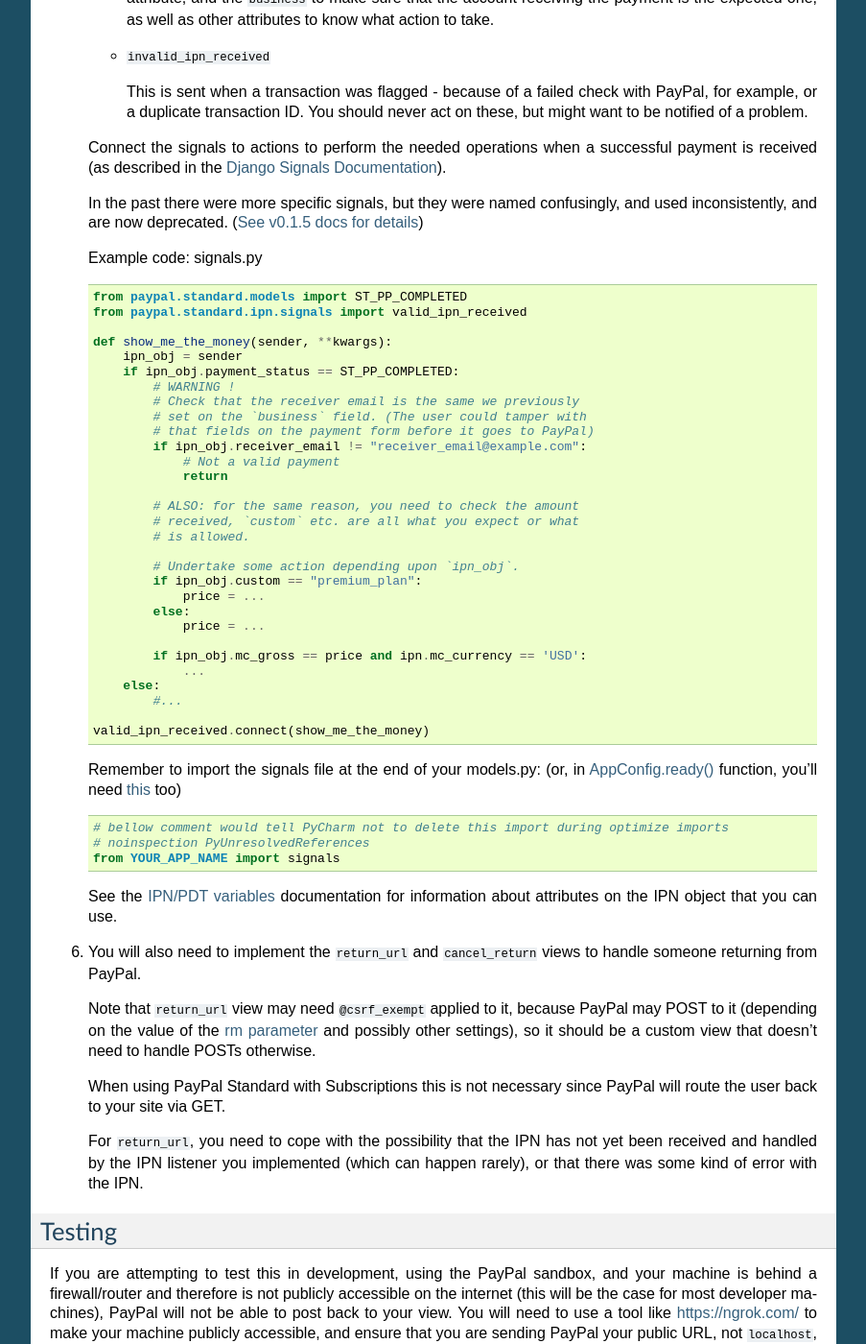
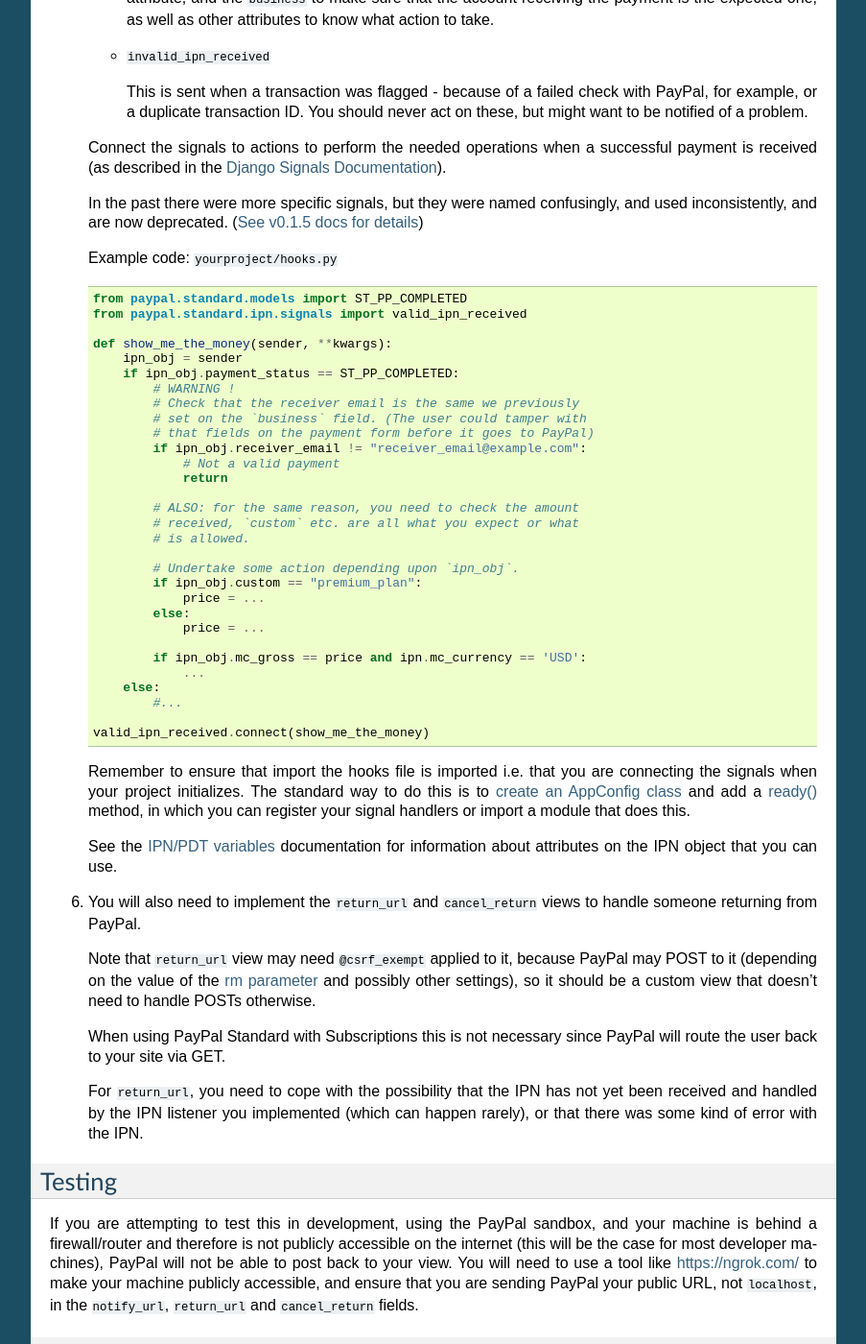
Before and after one commit to spookylukey/django-paypal, a Sphinx documentation site: the page built from docs/standard/ipn.rst, in a window 1280 px wide and 1400 px high, scrolled down 1676 px. Shown: the whole window at 96% size, without its empty margins (198-1101 px from the left). Built offline with Sphinx 7.4.7, drawn with Linux system fonts in a browser that asks for light colours.

Commit message:
Improved docs about signal registering a bit.

```diff
--- a/docs/standard/ipn.rst
+++ b/docs/standard/ipn.rst
@@ -131,7 +131,7 @@ Using PayPal Standard IPN
    <http://django-paypal.readthedocs.org/en/v0.1.5/standard/ipn.html>`_)
 
 
-   Example code: signals.py
+   Example code: ``yourproject/hooks.py``
 
    .. code-block:: python
 
@@ -166,17 +166,14 @@ Using PayPal Standard IPN
 
        valid_ipn_received.connect(show_me_the_money)
 
-   Remember to import the signals file at the end of your models.py: (or, in
-   `AppConfig.ready() <https://docs.djangoproject.com/en/1.11/ref/applications/#django.apps.AppConfig.ready>`_
-   function, you'll need
-   `this <https://docs.djangoproject.com/en/1.11/ref/applications/#configuring-applications>`_
-   too)
-
-   .. code-block:: python
-
-       # bellow comment would tell PyCharm not to delete this import during optimize imports
-       # noinspection PyUnresolvedReferences
-       from YOUR_APP_NAME import signals
+   Remember to ensure that import the hooks file is imported i.e. that you are
+   connecting the signals when your project initializes. The standard way to do
+   this is to `create an AppConfig class
+   <https://docs.djangoproject.com/en/1.11/ref/applications/#configuring-applications>`_
+   and add a `ready()
+   <https://docs.djangoproject.com/en/1.11/ref/applications/#django.apps.AppConfig.ready>`_
+   method, in which you can register your signal handlers or import a module
+   that does this.
 
    See the :doc:`variables` documentation for information about attributes on
    the IPN object that you can use.
```
